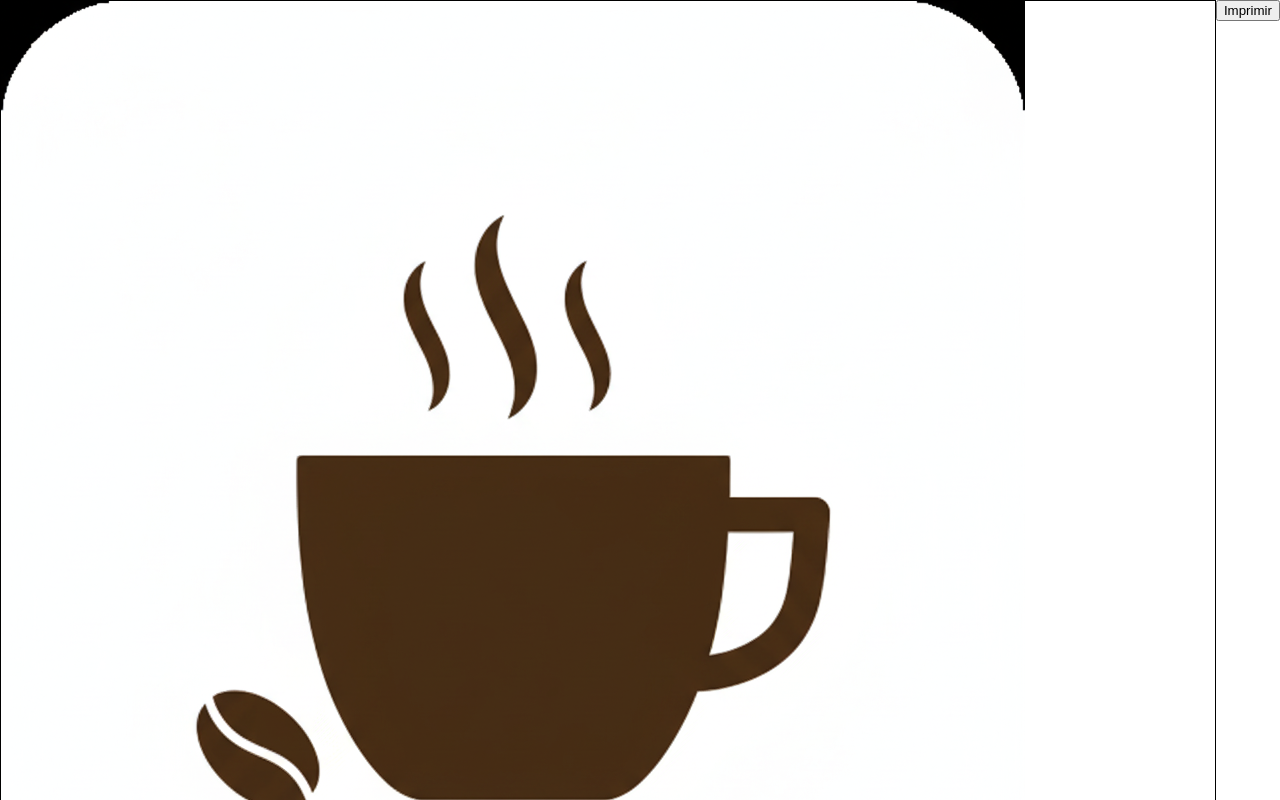
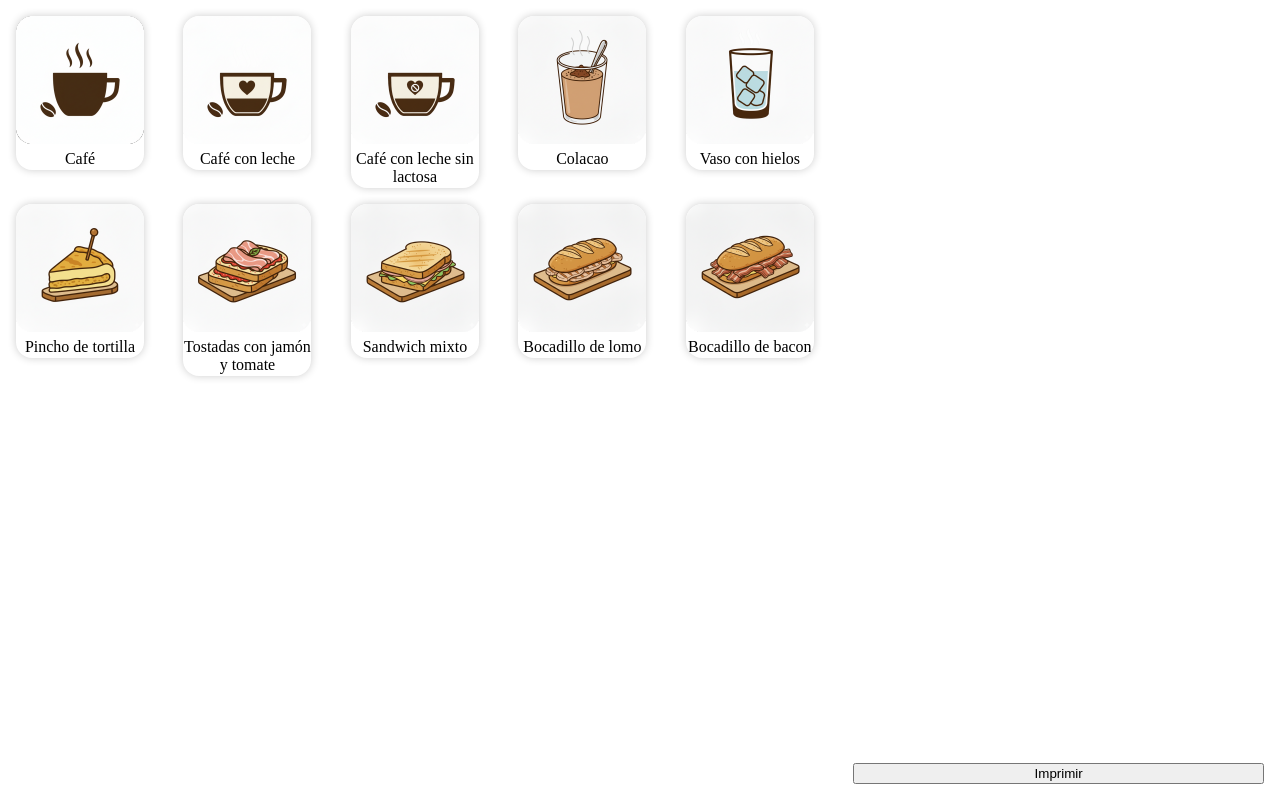
Before and after one commit to AdrianR25/coffee-time, an Angular app: page / in a window 1280 px wide. Shown: the top 800 px of the page. Built offline with nearby package versions, Linux system fonts and the light colour scheme.

Commit message:
feat: :lipstick: improve product grid style

```diff
--- a/src/app/app.sass
+++ b/src/app/app.sass
@@ -1,10 +1,22 @@
 main
     display: flex
     width: 100vw
+    height: 100vh
+    gap: 16px
+    padding: 16px
+    box-sizing: border-box
 
-.section
-    width: 100%
+.column
+    width: calc(100% / 3)
+    height: 100%
+    display: flex
+    flex-direction: column
+    justify-content: space-between
 
+app-product-selection
+    width: calc(200% / 3)
+
+/* Printing section */
 app-order-ticket
     display: none
 
--- a/src/app/sections/product-selection/product-item/product-item.sass
+++ b/src/app/sections/product-selection/product-item/product-item.sass
@@ -1,2 +1,23 @@
 .container
-    border: solid black 1px
+    border-radius: 16px
+    overflow: hidden
+    width: 128px
+    height: fit-content
+    box-shadow: 0 0 8px rgba(0, 0, 0, 0.2)
+    cursor: pointer
+
+.container:active
+    box-shadow: 0 0 4px rgba(0, 0, 0, 0.1)
+
+img
+    aspect-ratio: 1 / 1
+    width: 128px
+    border-radius: 16px
+    overflow: hidden
+
+p
+    width: 100%
+    text-align: center
+    word-break: break-word
+    margin-top: 2px
+    margin-bottom: 2px
--- a/src/app/sections/product-selection/product-selection.sass
+++ b/src/app/sections/product-selection/product-selection.sass
@@ -1,3 +1,4 @@
 .grid
     display: grid
     gap: 16px
+    grid-template-columns: repeat(auto-fit, minmax(128px, 1fr))
```
